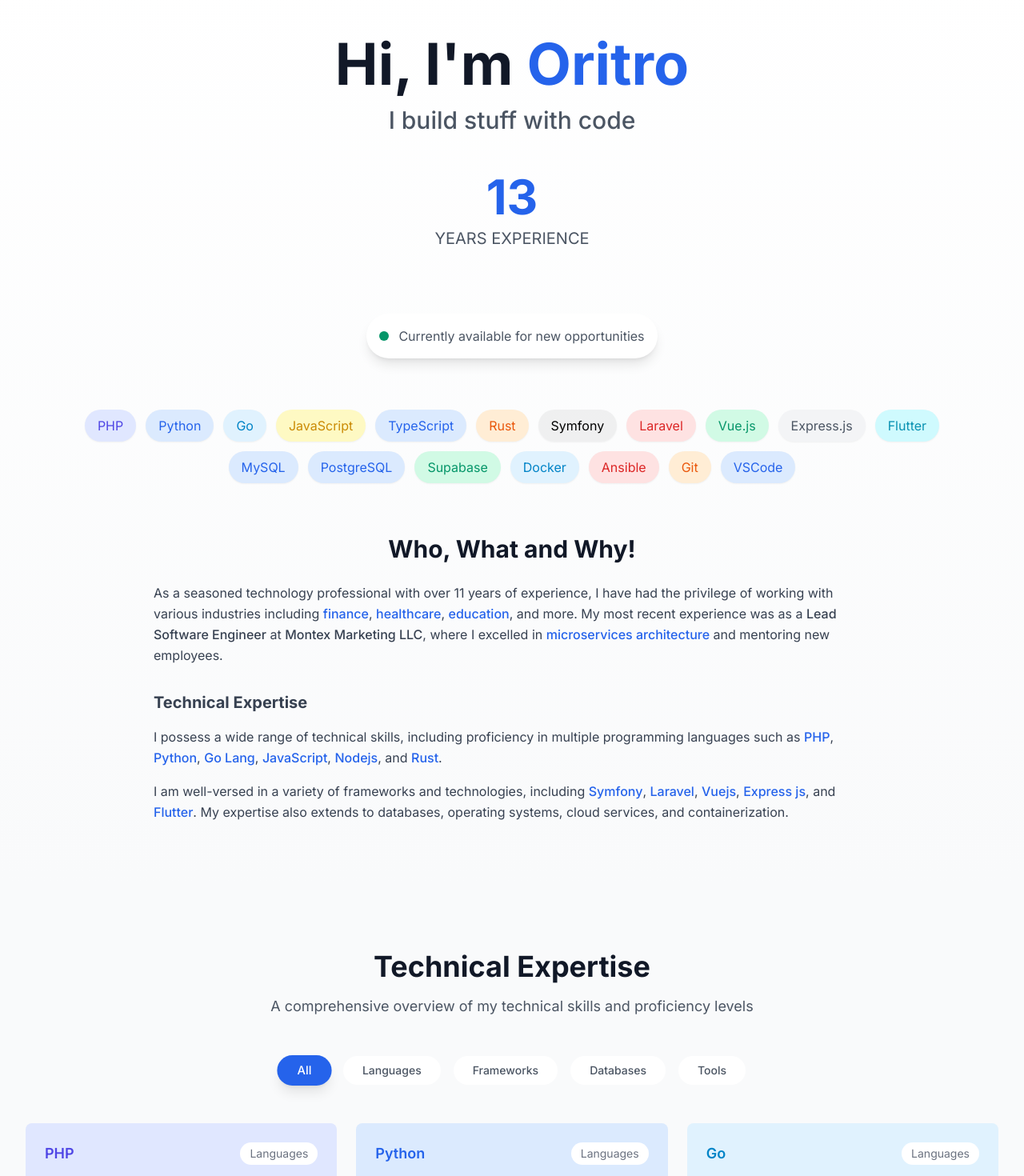
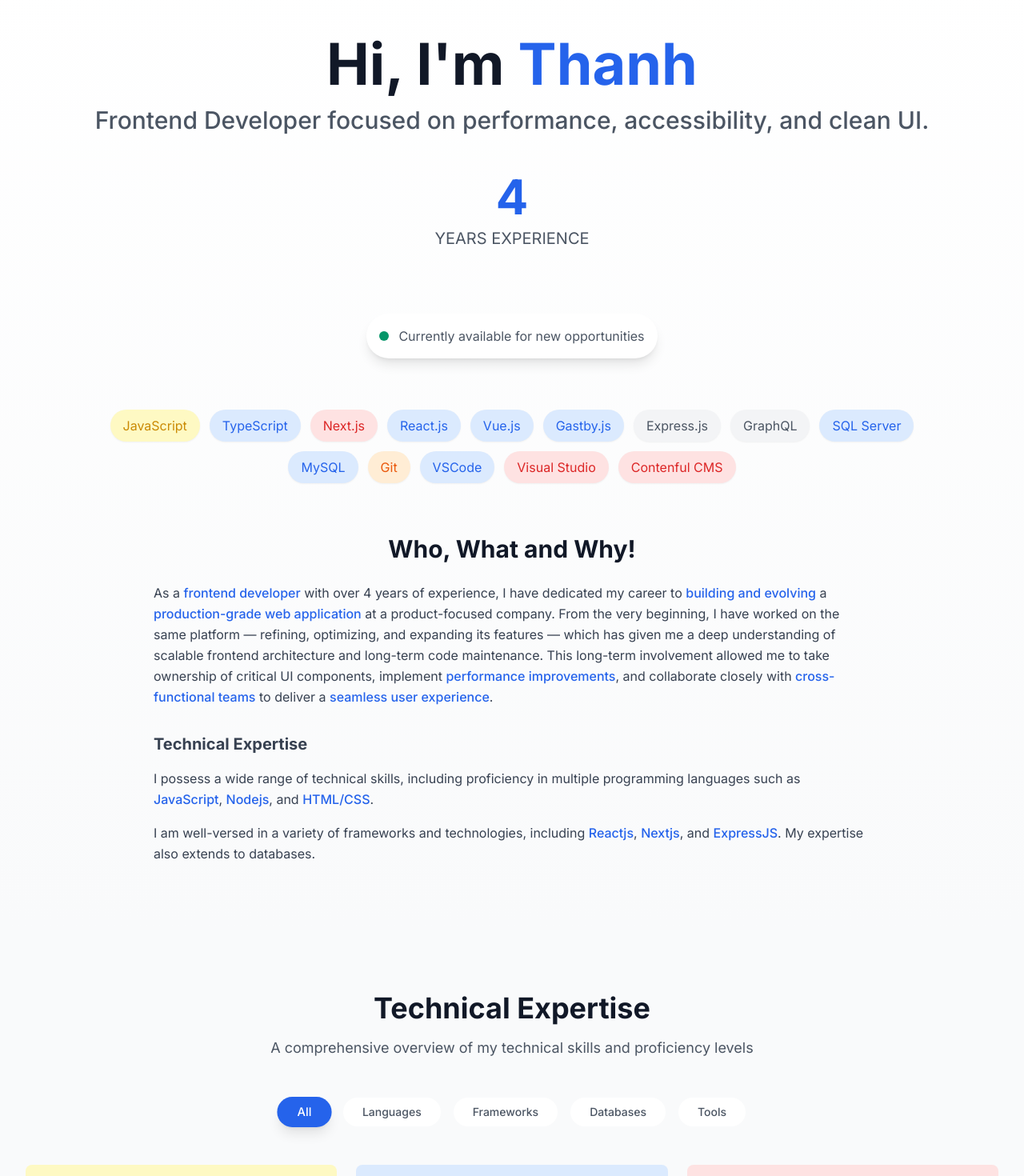
Before and after one commit to kimthanh932000/thanhtran-portfolio, a React (Vite) app: page / in a window 1280 px wide. Shown: the part 100-1570 px from the top of the page at 80% size. Built offline with nearby package versions, Linux system fonts and the light colour scheme.

Commit message:
Set up project

```diff
--- a/package.json
+++ b/package.json
@@ -4,7 +4,7 @@
   "version": "0.0.0",
   "type": "module",
   "scripts": {
-    "dev": "vite",
+    "dev": "vite --open",
     "build": "tsc -b && vite build",
     "lint": "eslint .",
     "preview": "vite preview"
--- a/src/components/Hero.tsx
+++ b/src/components/Hero.tsx
@@ -13,10 +13,10 @@ const Hero = () => {
           className="text-center mb-12"
         >
           <h1 className="text-5xl md:text-7xl font-bold mb-4">
-            Hi, I'm <span className="text-primary">Oritro</span>
+            Hi, I'm <span className="text-primary">Thanh</span>
           </h1>
           <p className="text-2xl md:text-3xl text-gray-600 dark:text-gray-300 font-medium">
-            I build stuff with code
+            Frontend Developer focused on performance, accessibility, and clean UI.
           </p>
         </motion.div>
 
@@ -28,7 +28,7 @@ const Hero = () => {
           className="flex justify-center mb-16"
         >
           <div className="text-center">
-            <span className="text-5xl md:text-6xl font-bold text-primary">13</span>
+            <span className="text-5xl md:text-6xl font-bold text-primary">4</span>
             <p className="text-lg md:text-xl text-gray-600 dark:text-gray-300 mt-2">YEARS EXPERIENCE</p>
           </div>
         </motion.div>
@@ -82,7 +82,9 @@ const Hero = () => {
           {/* Professional Experience */}
           <div className="prose prose-lg dark:prose-invert max-w-none mb-8">
             <p className="text-gray-700 dark:text-gray-300 leading-relaxed">
-              As a seasoned technology professional with over 11 years of experience, I have had the privilege of working with various industries including <span className="text-primary font-medium">finance</span>, <span className="text-primary font-medium">healthcare</span>, <span className="text-primary font-medium">education</span>, and more. My most recent experience was as a <span className="font-medium">Lead Software Engineer</span> at <span className="font-medium">Montex Marketing LLC</span>, where I excelled in <span className="text-primary font-medium">microservices architecture</span> and mentoring new employees.
+              As a <span className="text-primary font-medium">frontend developer</span> with over 4 years of experience, I have dedicated my career to <span className="text-primary font-medium">building and evolving</span> a <span className="text-primary font-medium">production-grade web application</span> at a product-focused company.
+              From the very beginning, I have worked on the same platform — refining, optimizing, and expanding its features — which has given me a deep understanding of scalable frontend architecture and long-term code maintenance.
+              This long-term involvement allowed me to take ownership of critical UI components, implement <span className="text-primary font-medium">performance improvements</span>, and collaborate closely with <span className="text-primary font-medium">cross-functional teams</span> to deliver a <span className="text-primary font-medium">seamless user experience</span>.
             </p>
           </div>
 
@@ -90,10 +92,10 @@ const Hero = () => {
           <div className="text-gray-700 dark:text-gray-300 leading-relaxed">
             <h3 className="text-xl font-bold mb-4">Technical Expertise</h3>
             <p className="mb-4">
-              I possess a wide range of technical skills, including proficiency in multiple programming languages such as <span className="text-primary font-medium">PHP</span>, <span className="text-primary font-medium">Python</span>, <span className="text-primary font-medium">Go Lang</span>, <span className="text-primary font-medium">JavaScript</span>, <span className="text-primary font-medium">Nodejs</span>, and <span className="text-primary font-medium">Rust</span>.
+              I possess a wide range of technical skills, including proficiency in multiple programming languages such as <span className="text-primary font-medium">JavaScript</span>, <span className="text-primary font-medium">Nodejs</span>, and <span className="text-primary font-medium">HTML/CSS</span>.
             </p>
             <p>
-              I am well-versed in a variety of frameworks and technologies, including <span className="text-primary font-medium">Symfony</span>, <span className="text-primary font-medium">Laravel</span>, <span className="text-primary font-medium">Vuejs</span>, <span className="text-primary font-medium">Express js</span>, and <span className="text-primary font-medium">Flutter</span>. My expertise also extends to databases, operating systems, cloud services, and containerization.
+              I am well-versed in a variety of frameworks and technologies, including <span className="text-primary font-medium">Reactjs</span>, <span className="text-primary font-medium">Nextjs</span>, and <span className="text-primary font-medium">ExpressJS</span>. My expertise also extends to databases.
             </p>
           </div>
         </motion.div>
--- a/src/components/Industries.tsx
+++ b/src/components/Industries.tsx
@@ -1,19 +1,12 @@
 import { motion } from 'framer-motion';
 import { industries } from '../data/industries';
 import {
-  FaChartLine, FaMedkit, FaGraduationCap, FaHome,
-  FaShoppingCart, FaBuilding, FaTruck
+  FaChartLine, FaGraduationCap
 } from 'react-icons/fa';
 
 const getIndustryIcon = (name: string) => {
   switch (name.toLowerCase()) {
-    case 'finance': return FaChartLine;
-    case 'healthcare': return FaMedkit;
     case 'education': return FaGraduationCap;
-    case 'home automation': return FaHome;
-    case 'e-commerce': return FaShoppingCart;
-    case 'real estate': return FaBuilding;
-    case 'transportation': return FaTruck;
     default: return FaChartLine;
   }
 };
@@ -30,9 +23,6 @@ const Industries = () => {
           className="text-center mb-16"
         >
           <h2 className="text-4xl font-bold mb-4">Industries I've Worked In</h2>
-          <p className="text-gray-600 dark:text-gray-300 text-lg">
-            Diverse experience across multiple sectors, delivering innovative solutions
-          </p>
         </motion.div>
 
         <div className="grid grid-cols-1 md:grid-cols-2 lg:grid-cols-3 gap-8">
--- a/src/data/experiences.ts
+++ b/src/data/experiences.ts
@@ -10,26 +10,10 @@ export interface WorkExperience {
 export const experiences: WorkExperience[] = [
     {
       id: 1,
-      position: "Senior Frontend Developer",
-      company: "Tech Corp",
-      timeFrame: "2022 - Present",
-      technologies: ["React", "TypeScript", "Tailwind"],
-      description: "Led frontend development efforts for multiple high-impact projects, focusing on performance optimization and component reusability."
-    },
-    {
-      id: 2,
-      position: "Full Stack Developer",
-      company: "Digital Solutions",
-      timeFrame: "2020 - 2022",
-      technologies: ["Node.js", "Express", "MongoDB"],
-      description: "Developed and maintained full-stack applications, implementing RESTful APIs and improving database performance."
-    },
-    {
-      id: 3,
-      position: "Junior Developer",
-      company: "Startup Inc",
-      timeFrame: "2018 - 2020",
-      technologies: ["JavaScript", "HTML", "CSS"],
-      description: "Collaborated on frontend development tasks and learned modern web development practices in an agile environment."
+      position: "Mid-level Frontend Developer",
+      company: "KAMORA Digital Studio",
+      timeFrame: "2020 - 2024",
+      technologies: ["ReactJS", "NextJS", "NodeJS", "GraphQL"],
+      description: "Served as a core frontend developer for the company’s main product, driving continuous improvements in performance, scalability, and user experience. Collaborated closely with cross-functional teams to deliver new features, maintain long-term code quality, and ensure the platform’s reliability for thousands of users."
     }
   ];
--- a/src/data/industries.ts
+++ b/src/data/industries.ts
@@ -7,38 +7,8 @@ export interface Industry {
 
   export const industries: Industry[] = [
     {
-      name: "Finance",
-      description: "Developed financial analysis software using Go Lang and Symfony, creating efficient solutions for financial data analysis and management.",
-      technologies: ["Go Lang", "Symfony", "PostgreSQL"]
+      name: "Education",
+      description: "Developed a platform for custom academic writing services, enabling students to order essays, research papers, and assignments online. Implemented secure order management, real-time chat with writers, plagiarism checking, and seamless payment integration.",
+      technologies: ["Reactjs", "Nextjs", "Nodejs", "GraphQL"]
     },
-    {
-      name: "Healthcare",
-      description: "Built healthcare management software using Laravel, NodeJS and Vuejs, streamlining patient data management and healthcare services.",
-      technologies: ["Laravel", "NodeJS", "Vue.js"]
-    },
-    {
-      name: "Education",
-      description: "Created online learning platforms using Laravel and Symfony, designing engaging and interactive educational experiences.",
-      technologies: ["Laravel", "Symfony", "MySQL"]
-    },
-    {
-      name: "Home Automation",
-      description: "Developed home automation systems using Home Assistant and various IoT devices, integrating smart home technology for seamless control.",
-      technologies: ["Home Assistant", "IoT", "Python"]
-    },
-    {
-      name: "E-commerce",
-      description: "Designed and developed e-commerce solutions using Shopify and WooCommerce, enhancing online shopping experiences for customers.",
-      technologies: ["Shopify", "WooCommerce", "PHP"]
-    },
-    {
-      name: "Real Estate",
-      description: "Built real estate management software using Symfony and Laravel, providing efficient property management and sales solutions.",
-      technologies: ["Symfony", "Laravel", "MySQL"]
-    },
-    {
-      name: "Transportation",
-      description: "Developed fleet management and tracking systems using Symfony, Nodejs, InfluxDB, and Grafana, improving logistics and transportation operations.",
-      technologies: ["Symfony", "NodeJS", "InfluxDB", "Grafana", "Python"]
-    }
   ];
--- a/src/data/technologies.ts
+++ b/src/data/technologies.ts
@@ -15,36 +15,9 @@ export type TechBrandColor = {
 export const technologies: Technology[] = [
   // Languages
   {
-      name: 'PHP',
-      category: 'languages',
-      proficiency: 95,
-      brandColor: {
-        bg: 'bg-indigo-100 dark:bg-indigo-900/20',
-        text: 'text-indigo-600 dark:text-indigo-400',
-      }
-    },
-    {
-      name: 'Python',
-      category: 'languages',
-      proficiency: 90,
-      brandColor: {
-        bg: 'bg-blue-100 dark:bg-blue-900/20',
-        text: 'text-blue-600 dark:text-blue-400',
-      }
-    },
-    {
-      name: 'Go',
-      category: 'languages',
-      proficiency: 85,
-      brandColor: {
-        bg: 'bg-sky-100 dark:bg-sky-900/20',
-        text: 'text-sky-600 dark:text-sky-400',
-      }
-    },
-    {
     name: 'JavaScript',
     category: 'languages',
-      proficiency: 90,
+    proficiency: 80,
     brandColor: {
       bg: 'bg-yellow-100 dark:bg-yellow-900/20',
       text: 'text-yellow-600 dark:text-yellow-400',
@@ -53,121 +26,94 @@ export type TechBrandColor = {
   {
     name: 'TypeScript',
     category: 'languages',
-      proficiency: 85,
+    proficiency: 60,
+    brandColor: {
+      bg: 'bg-blue-100 dark:bg-blue-900/20',
+      text: 'text-blue-600 dark:text-blue-400',
+    }
+  },
+
+  // Frameworks
+  {
+    name: 'Next.js',
+    category: 'frameworks',
+    proficiency: 80,
+    brandColor: {
+      bg: 'bg-red-100 dark:bg-red-900/20',
+      text: 'text-red-600 dark:text-red-400',
+    }
+  },
+  {
+    name: 'React.js',
+    category: 'frameworks',
+    proficiency: 80,
     brandColor: {
       bg: 'bg-blue-100 dark:bg-blue-900/20',
       text: 'text-blue-600 dark:text-blue-400',
     }
   },
   {
-      name: 'Rust',
-      category: 'languages',
-      proficiency: 75,
+    name: 'Vue.js',
+    category: 'frameworks',
+    proficiency: 65,
     brandColor: {
-        bg: 'bg-orange-100 dark:bg-orange-900/20',
-        text: 'text-orange-600 dark:text-orange-400',
-      }
-    },
-
-    // Frameworks
-    {
-      name: 'Symfony',
-      category: 'frameworks',
-      proficiency: 95,
-      brandColor: {
-        bg: 'bg-black/5 dark:bg-white/5',
-        text: 'text-black dark:text-white',
+      bg: 'bg-blue-100 dark:bg-blue-900/20',
+      text: 'text-blue-600 dark:text-blue-400',
     }
   },
   {
-      name: 'Laravel',
+    name: 'Gastby.js',
     category: 'frameworks',
-      proficiency: 90,
+    proficiency: 80,
     brandColor: {
-        bg: 'bg-red-100 dark:bg-red-900/20',
-        text: 'text-red-600 dark:text-red-400',
-      }
-    },
-    {
-      name: 'Vue.js',
-      category: 'frameworks',
-      proficiency: 88,
-      brandColor: {
-        bg: 'bg-emerald-100 dark:bg-emerald-900/20',
-        text: 'text-emerald-600 dark:text-emerald-400',
+      bg: 'bg-blue-100 dark:bg-blue-900/20',
+      text: 'text-blue-600 dark:text-blue-400',
     }
   },
   {
     name: 'Express.js',
     category: 'frameworks',
-      proficiency: 85,
+    proficiency: 70,
     brandColor: {
       bg: 'bg-gray-100 dark:bg-gray-900/20',
       text: 'text-gray-600 dark:text-gray-400',
     }
   },
   {
-      name: 'Flutter',
+    name: 'GraphQL',
     category: 'frameworks',
     proficiency: 80,
     brandColor: {
-        bg: 'bg-cyan-100 dark:bg-cyan-900/20',
-        text: 'text-cyan-600 dark:text-cyan-400',
+      bg: 'bg-gray-100 dark:bg-gray-900/20',
+      text: 'text-gray-600 dark:text-gray-400',
     }
   },
 
   // Databases
   {
-      name: 'MySQL',
+    name: 'SQL Server',
     category: 'databases',
-      proficiency: 90,
+    proficiency: 65,
     brandColor: {
       bg: 'bg-blue-100 dark:bg-blue-900/20',
       text: 'text-blue-600 dark:text-blue-400',
     }
   },
   {
-      name: 'PostgreSQL',
+    name: 'MySQL',
     category: 'databases',
-      proficiency: 88,
+    proficiency: 60,
     brandColor: {
       bg: 'bg-blue-100 dark:bg-blue-900/20',
       text: 'text-blue-600 dark:text-blue-400',
     }
   },
-    {
-      name: 'Supabase',
-      category: 'databases',
-      proficiency: 85,
-      brandColor: {
-        bg: 'bg-emerald-100 dark:bg-emerald-900/20',
-        text: 'text-emerald-600 dark:text-emerald-400',
-      }
-    },
 
   // Tools
   {
-      name: 'Docker',
-      category: 'tools',
-      proficiency: 90,
-      brandColor: {
-        bg: 'bg-sky-100 dark:bg-sky-900/20',
-        text: 'text-sky-600 dark:text-sky-400',
-      }
-    },
-    {
-      name: 'Ansible',
-      category: 'tools',
-      proficiency: 85,
-      brandColor: {
-        bg: 'bg-red-100 dark:bg-red-900/20',
-        text: 'text-red-600 dark:text-red-400',
-      }
-    },
-    {
     name: 'Git',
     category: 'tools',
-      proficiency: 95,
+    proficiency: 80,
     brandColor: {
       bg: 'bg-orange-100 dark:bg-orange-900/20',
       text: 'text-orange-600 dark:text-orange-400',
@@ -182,4 +128,22 @@ export type TechBrandColor = {
       text: 'text-blue-600 dark:text-blue-400',
     }
   },
+  {
+    name: 'Visual Studio',
+    category: 'tools',
+    proficiency: 90,
+    brandColor: {
+      bg: 'bg-red-100 dark:bg-red-900/20',
+      text: 'text-red-600 dark:text-red-400',
+    }
+  },
+  {
+    name: 'Contenful CMS',
+    category: 'tools',
+    proficiency: 80,
+    brandColor: {
+      bg: 'bg-red-100 dark:bg-red-900/20',
+      text: 'text-red-600 dark:text-red-400',
+    }
+  },
 ];
```
Also changed, not shown: 1 other file (tests, documents, lock files or other folders). Lines whose indentation alone changed are shown as unchanged.
